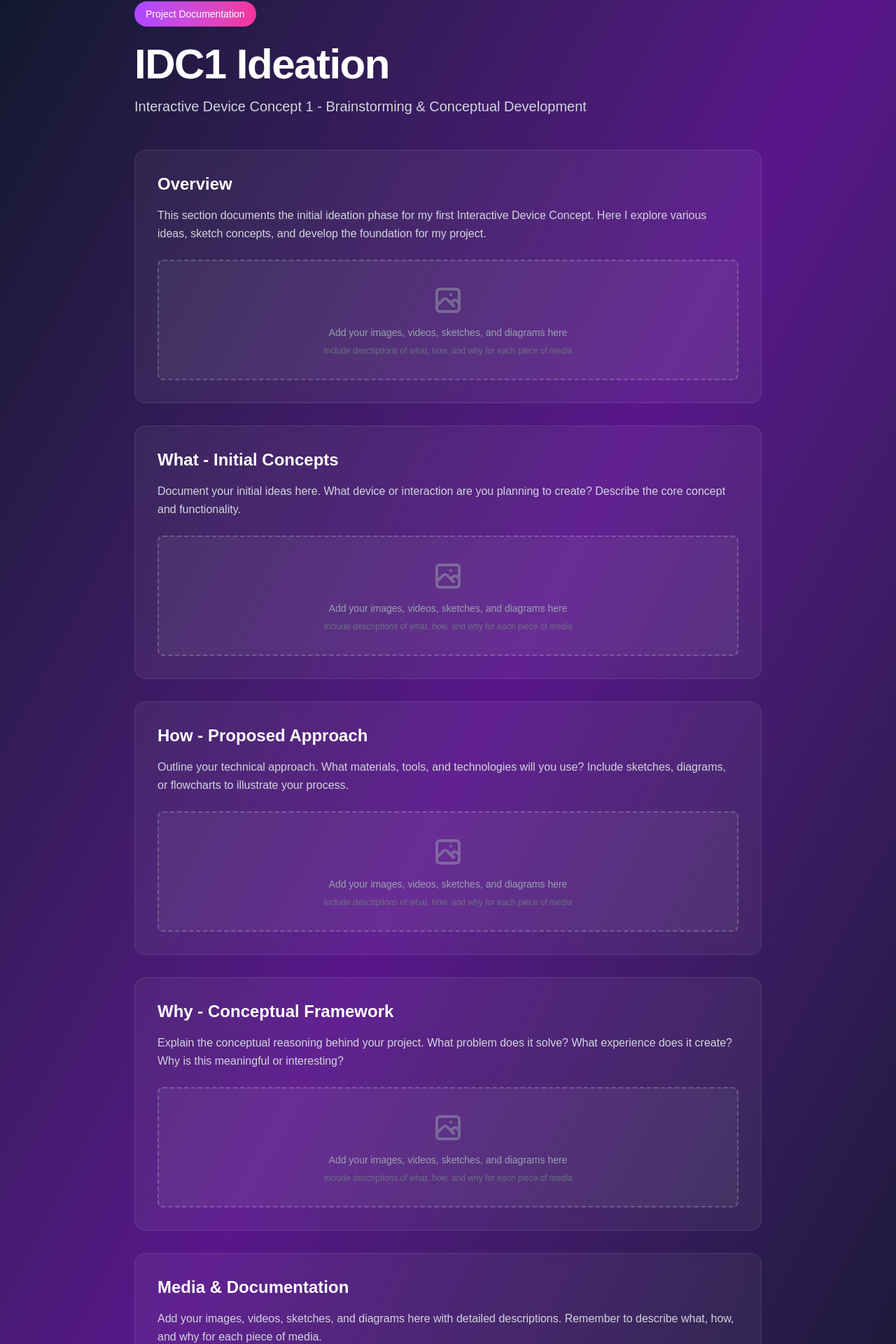
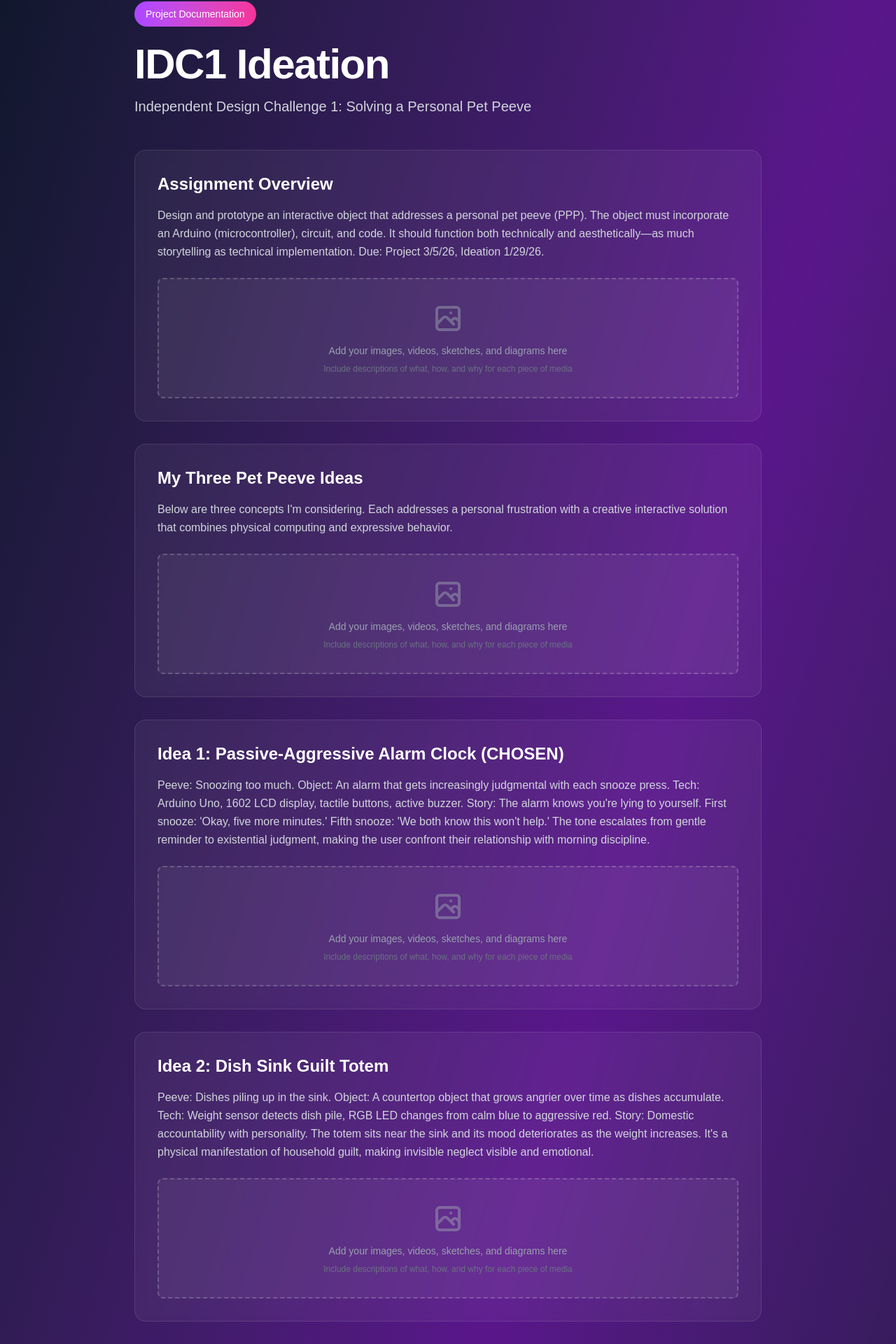
Before and after one commit to atreyusutton/creative-tech, a Next.js app: page /projects/idc1-ideation in a window 1280 px wide. Shown: the part 108-2028 px from the top of the page at 70% size. Built offline with nearby package versions, Linux system fonts and the light colour scheme.

Commit message:
Add IDC1 Ideation: Three pet peeve projects with Passive-Aggressive Alarm Clock technical stack

```diff
--- a/app/projects/[id]/page.tsx
+++ b/app/projects/[id]/page.tsx
@@ -11,6 +11,49 @@ const projectsData: Record<string, {
   }[];
 }> = {
   "idc1-ideation": {
+    title: "IDC1 Ideation",
+    subtitle: "Independent Design Challenge 1: Solving a Personal Pet Peeve",
+    color: "from-purple-500 to-pink-500",
+    sections: [
+      {
+        heading: "Assignment Overview",
+        content: "Design and prototype an interactive object that addresses a personal pet peeve (PPP). The object must incorporate an Arduino (microcontroller), circuit, and code. It should function both technically and aesthetically—as much storytelling as technical implementation. Due: Project 3/5/26, Ideation 1/29/26."
+      },
+      {
+        heading: "My Three Pet Peeve Ideas",
+        content: "Below are three concepts I'm considering. Each addresses a personal frustration with a creative interactive solution that combines physical computing and expressive behavior."
+      },
+      {
+        heading: "Idea 1: Passive-Aggressive Alarm Clock (CHOSEN)",
+        content: "Peeve: Snoozing too much. Object: An alarm that gets increasingly judgmental with each snooze press. Tech: Arduino Uno, 1602 LCD display, tactile buttons, active buzzer. Story: The alarm knows you're lying to yourself. First snooze: 'Okay, five more minutes.' Fifth snooze: 'We both know this won't help.' The tone escalates from gentle reminder to existential judgment, making the user confront their relationship with morning discipline."
+      },
+      {
+        heading: "Idea 2: Dish Sink Guilt Totem",
+        content: "Peeve: Dishes piling up in the sink. Object: A countertop object that grows angrier over time as dishes accumulate. Tech: Weight sensor detects dish pile, RGB LED changes from calm blue to aggressive red. Story: Domestic accountability with personality. The totem sits near the sink and its mood deteriorates as the weight increases. It's a physical manifestation of household guilt, making invisible neglect visible and emotional."
+      },
+      {
+        heading: "Idea 3: The Coffee Mug That Knows You Forgot",
+        content: "Peeve: Forgetting about your coffee until it's cold. Object: A smart mug coaster that reacts as your coffee temperature drops. Tech: Temperature sensor monitors heat loss, LED ring fades from warm orange to cold blue. Story: Time passing made visible. The coaster tracks your coffee's descent from perfect to undrinkable, creating ambient awareness of the window you're missing. It's a quiet reminder that some moments have expiration dates."
+      },
+      {
+        heading: "Chosen Project: Technical Implementation",
+        content: "I'm going with the Passive-Aggressive Alarm Clock. This project combines embedded hardware, physical interaction, and state-driven software logic to create an expressive interactive object that responds to user behavior over time."
+      },
+      {
+        heading: "Core Hardware Stack",
+        content: "Microcontroller: Arduino Uno acts as the central controller, handling timing logic, state transitions, input reading, and output coordination. Display: 1602 Character LCD (Parallel, 4-bit mode) displays system time, alarm state, and escalating passive-aggressive messages using the LiquidCrystal library. Contrast controlled via hardware potentiometer for stable readability."
+      },
+      {
+        heading: "Input & Output Components",
+        content: "Input: Two tactile push buttons (Snooze and Stop) configured using INPUT_PULLUP, eliminating need for external resistors. Button presses drive state transitions and behavioral escalation. Output: Active Buzzer provides audible alarm using simple HIGH/LOW digital control. Beep cadence escalates based on user behavior rather than volume, reinforcing the project's emotional tone. Analog Control: 10kΩ Potentiometer adjusts LCD contrast via VO pin, separating display legibility from logic."
+      },
+      {
+        heading: "Why This Approach",
+        content: "The technical choices prioritize expressive behavior over raw functionality. The LCD enables text-based personality, buttons create interaction loops, and the buzzer's escalation pattern (not volume) creates the passive-aggressive character. State-driven logic tracks snooze count and time, allowing the alarm's attitude to evolve based on user behavior. It's a system that develops a relationship with the user through repeated interactions."
+      }
+    ]
+  },
+  "idc1-ideation-old": {
     title: "IDC1 Ideation",
     subtitle: "Interactive Device Concept 1 - Brainstorming & Conceptual Development",
     color: "from-purple-500 to-pink-500",
```
Also changed, not shown: 1 other file (tests, documents, lock files or other folders).
